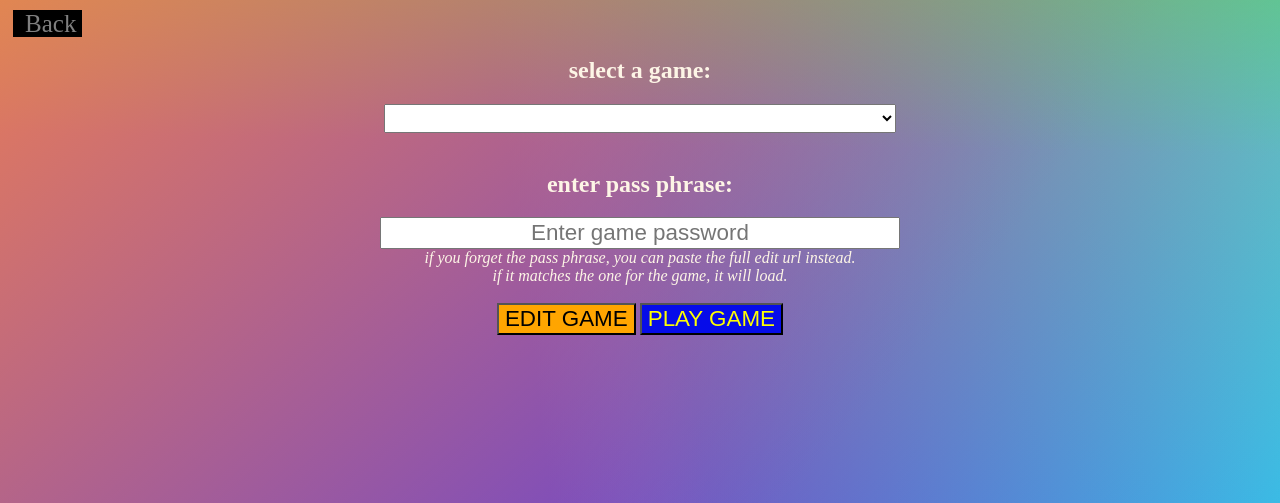
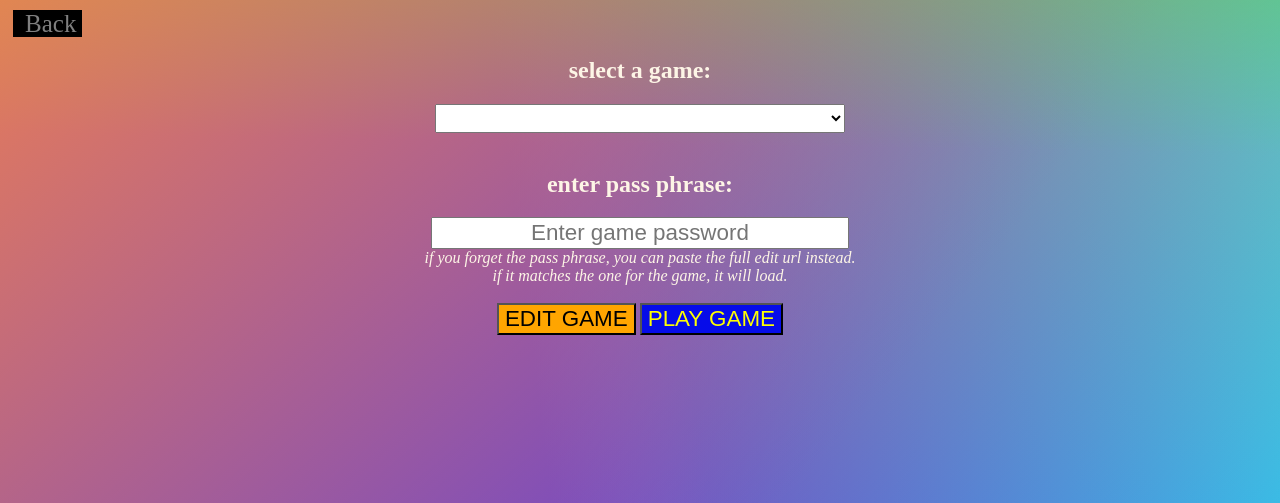
Before and after one commit to wvorwick/litipride, a plain HTML site: page host/load.html in a window 1280 px wide. Shown: the part 297-800 px from the top of the page. Drawn offline with nearby package versions, Linux system fonts and the light colour scheme; no server answers; a web font is replaced by a local one.

Commit message:
Update load.html

```diff
--- a/host/load.html
+++ b/host/load.html
@@ -22,7 +22,7 @@
       	</a>
 	</div>
 
-	<div id="enter_game_name_section">
+	<div id="enter_game_name_section" class="vw80">
 		<div class="center_section_50 centered">
 			<h2>Select a Game:</h2>
 			<select id="list_of_games" name="game_name2" class="input_mash">
```
